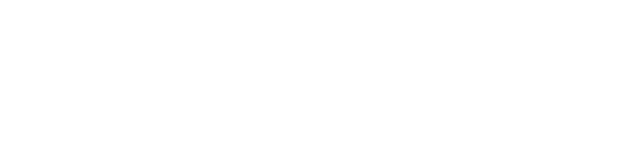
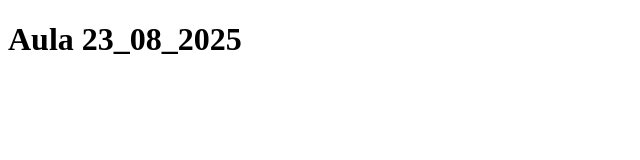
Before and after one commit to edsonwf/aulagetsabado, a plain HTML site: page index.html in a window 1280 px wide. Shown: the whole page, without its empty margins (0-640 px from the left). Drawn offline with Linux system fonts and the light colour scheme.

Commit message:
Adicionado titulo

```diff
--- a/index.html
+++ b/index.html
@@ -6,6 +6,7 @@
     <title>Document</title>
 </head>
 <body>
+    <h1>Aula 23_08_2025</h1>
 
 </body>
 </html>
```
